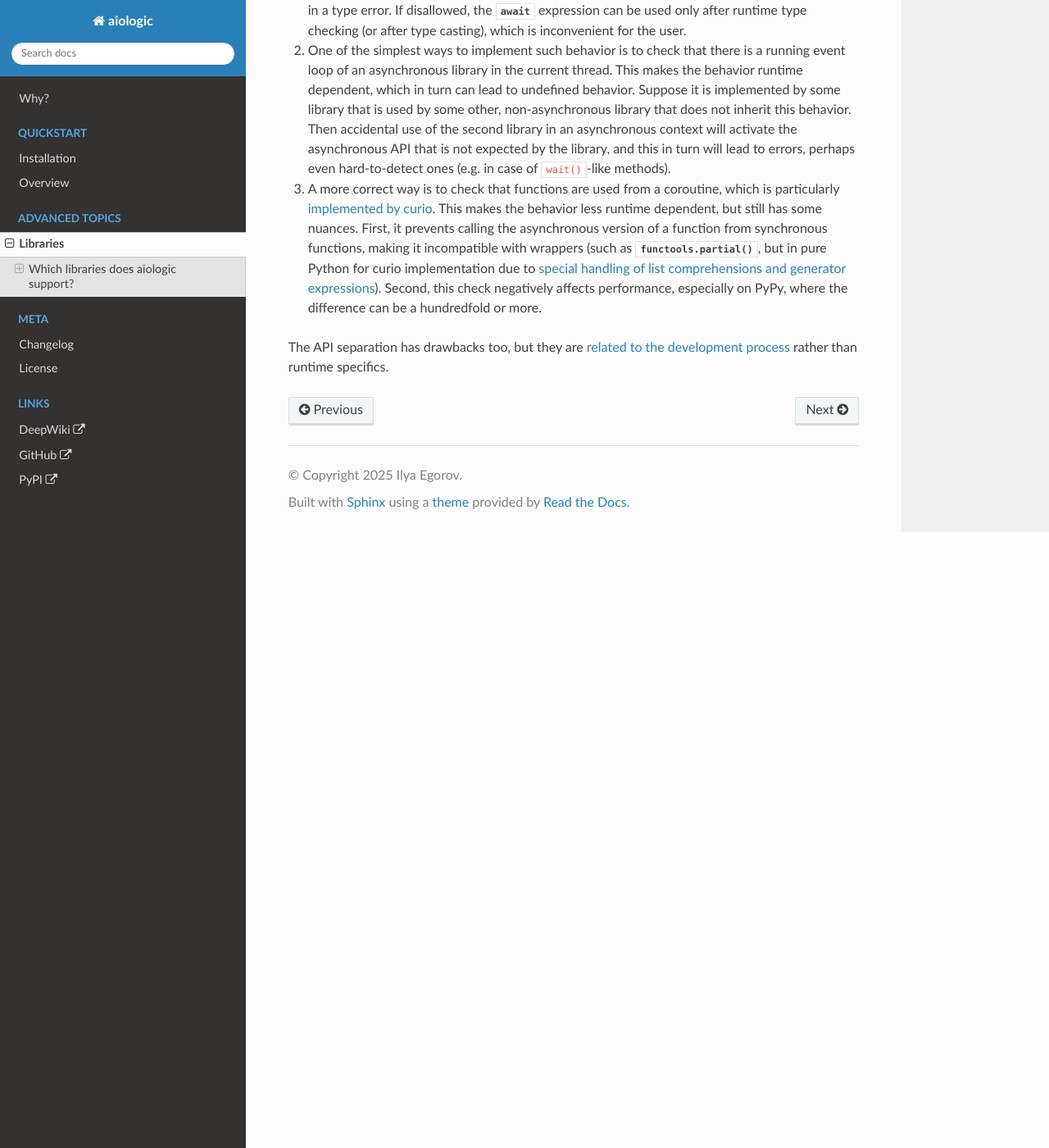
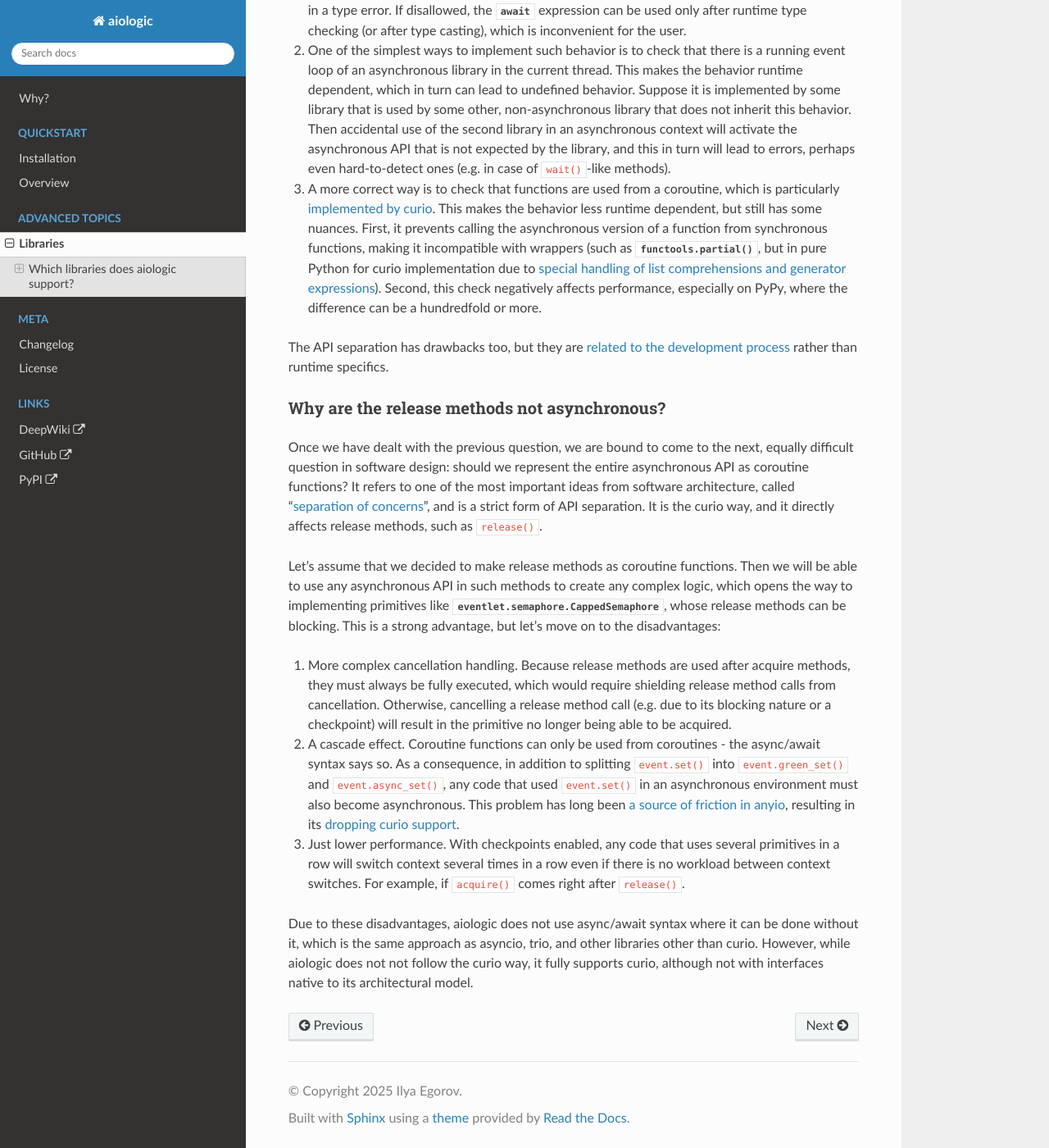
Before and after one commit to x42005e1f/aiologic, a Sphinx documentation site: the page built from docs/libraries.rst, in a window 1280 px wide and 1400 px high, scrolled down 2299 px. Shown: the whole window at 82% size. Built offline with Sphinx 7.4.7 and the Read the Docs theme 3.1.0, drawn with Linux system fonts in a browser that asks for light colours; the version number could not be read and is left out.

Commit message:
docs: explain why the release methods are not asynchronous

```diff
--- a/docs/conf.py
+++ b/docs/conf.py
@@ -41,6 +41,7 @@ autodoc_default_options = {
 
 intersphinx_mapping = {
     "aiohttp": ("https://docs.aiohttp.org/en/stable/", None),
+    "eventlet": ("https://eventlet.readthedocs.io/en/stable/", None),
     "python": ("https://docs.python.org/3", None),
     "twisted": ("https://docs.twisted.org/en/stable/api/", None),
 }
--- a/docs/libraries.rst
+++ b/docs/libraries.rst
@@ -155,3 +155,43 @@ compatibility and usability, but has some non-trivial drawbacks:
 
 The API separation has drawbacks too, but they are `related to the development
 process <https://discuss.python.org/t/15014>`_ rather than runtime specifics.
+
+Why are the release methods not asynchronous?
++++++++++++++++++++++++++++++++++++++++++++++
+
+Once we have dealt with the previous question, we are bound to come to the
+next, equally difficult question in software design: should we represent the
+entire asynchronous API as coroutine functions? It refers to one of the most
+important ideas from software architecture, called "`separation of concerns
+<https://en.wikipedia.org/wiki/Separation_of_concerns>`_", and is a strict form
+of API separation. It is the curio way, and it directly affects release
+methods, such as ``release()``.
+
+Let's assume that we decided to make release methods as coroutine functions.
+Then we will be able to use any asynchronous API in such methods to create any
+complex logic, which opens the way to implementing primitives like
+:class:`eventlet.semaphore.CappedSemaphore`, whose release methods can be
+blocking. This is a strong advantage, but let's move on to the disadvantages:
+
+1. More complex cancellation handling. Because release methods are used after
+   acquire methods, they must always be fully executed, which would require
+   shielding release method calls from cancellation. Otherwise, cancelling a
+   release method call (e.g. due to its blocking nature or a checkpoint) will
+   result in the primitive no longer being able to be acquired.
+2. A cascade effect. Coroutine functions can only be used from coroutines - the
+   async/await syntax says so. As a consequence, in addition to splitting
+   ``event.set()`` into ``event.green_set()`` and ``event.async_set()``, any
+   code that used ``event.set()`` in an asynchronous environment must also
+   become asynchronous. This problem has long been `a source of friction in
+   anyio <https://github.com/agronholm/anyio/issues/179>`_, resulting in its
+   `dropping curio support <https://github.com/agronholm/anyio/pull/182>`_.
+3. Just lower performance. With checkpoints enabled, any code that uses several
+   primitives in a row will switch context several times in a row even if there
+   is no workload between context switches. For example, if ``acquire()`` comes
+   right after ``release()``.
+
+Due to these disadvantages, aiologic does not use async/await syntax where it
+can be done without it, which is the same approach as asyncio, trio, and other
+libraries other than curio. However, while aiologic does not not follow the
+curio way, it fully supports curio, although not with interfaces native to its
+architectural model.
```
